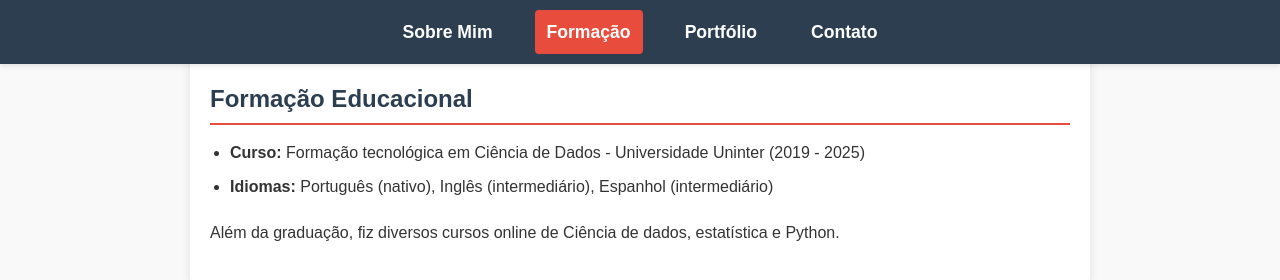
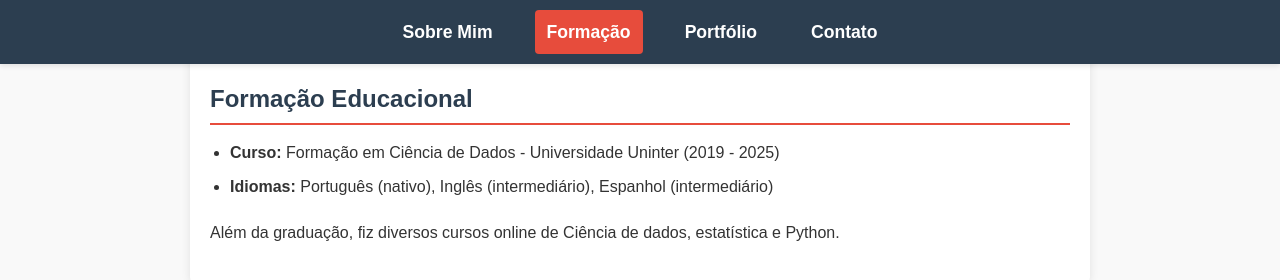
Before and after one commit to C0nn3ctF4st/meu_portifolio, a plain HTML site: page index.html in a window 1280 px wide. Both pictures are taken after a click on the link "Formação". Drawn offline with Linux system fonts and the light colour scheme.

Commit message:
Update index.html

```diff
--- a/index.html
+++ b/index.html
@@ -169,7 +169,7 @@
     <section id="formacao">
       <h2>Formação Educacional</h2>
       <ul>
-        <li><strong>Curso:</strong> Formação tecnológica em Ciência de Dados - Universidade Uninter (2019 - 2025)</li>
+        <li><strong>Curso:</strong> Formação em Ciência de Dados - Universidade Uninter (2019 - 2025)</li>
         <li><strong>Idiomas:</strong> Português (nativo), Inglês (intermediário), Espanhol (intermediário)</li>
       </ul>
       <p>Além da graduação, fiz diversos cursos online de Ciência de dados, estatística e Python.</p>
```
